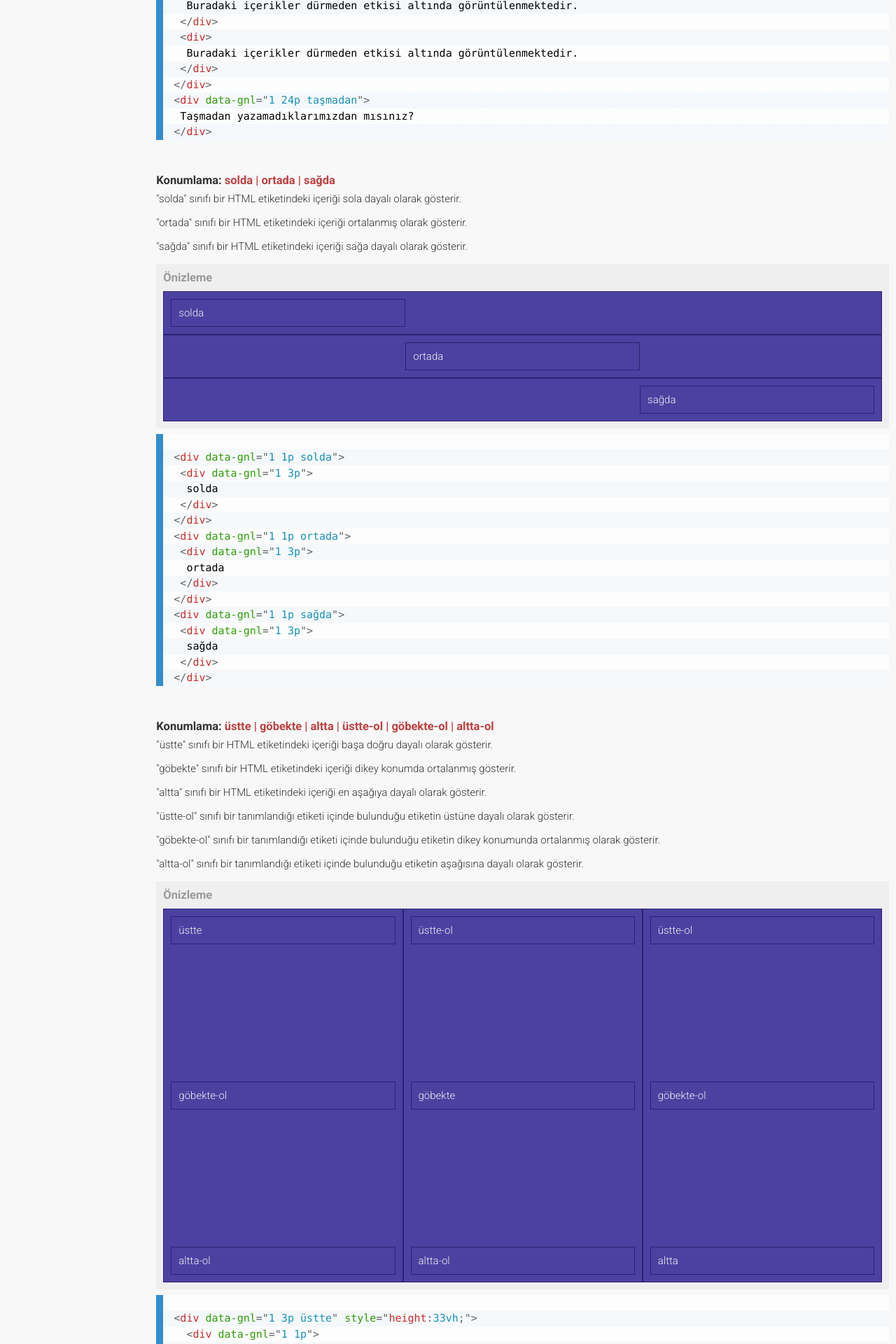
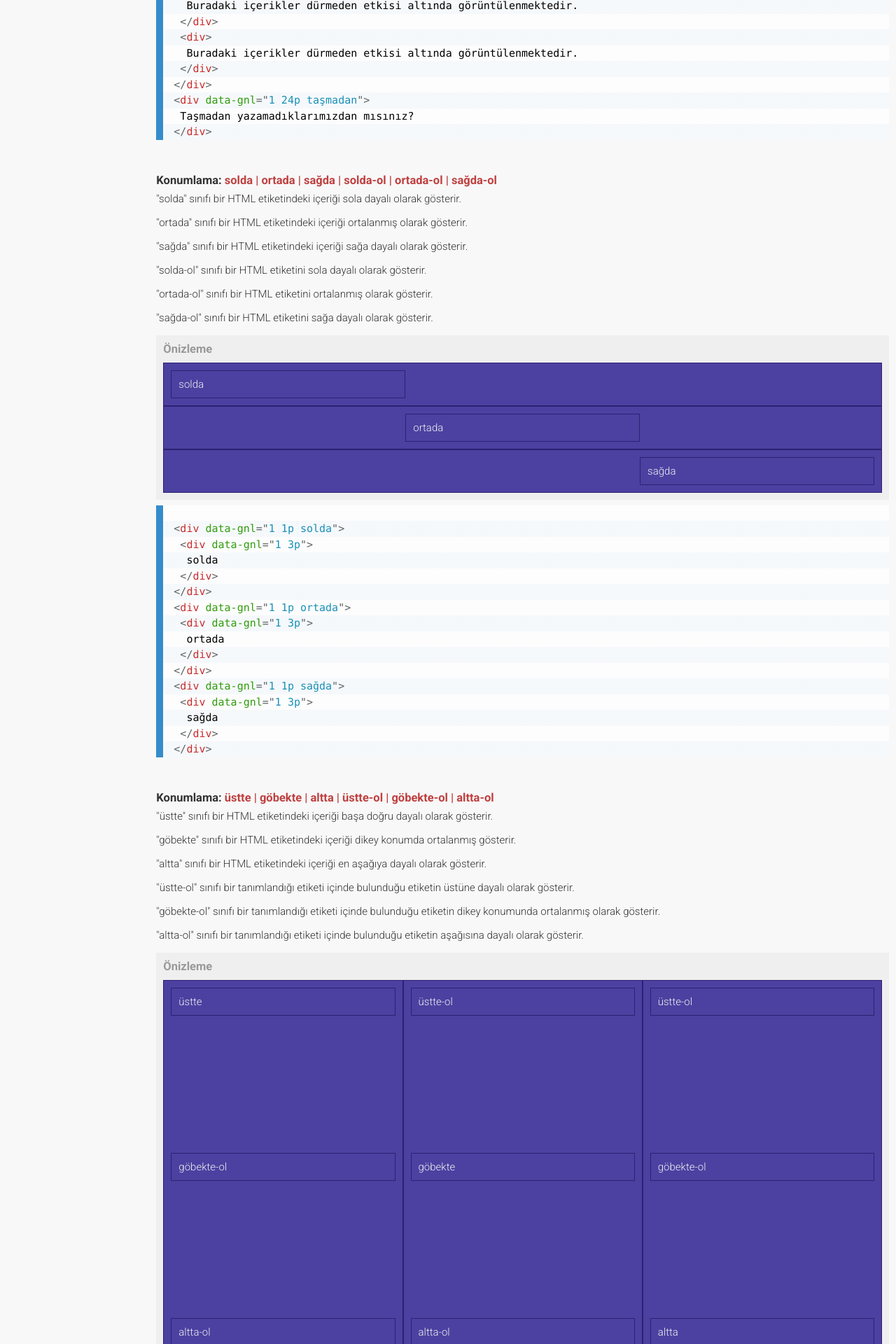
Before and after one commit to data-deveb/data-deveb.github.io, a Jekyll site: the page built from belgeler/kap-orgusu/konumlama.html, in a window 1280 px wide. Shown: the part 777-2697 px from the top of the page at 70% size. Built offline with Jekyll 4.4.1, drawn with Linux system fonts in a browser that asks for light colours.

Commit message:
güncelleme

```diff
--- a/belgeler/kap-orgusu/konumlama.html
+++ b/belgeler/kap-orgusu/konumlama.html
@@ -55,10 +55,13 @@ title: Kap Örgüsü Konumlama
 </code></pre>
 <p></p>
 
-<h3>Konumlama: <span data-metin="dikkat">solda | ortada | sağda</span></h3>
+<h3>Konumlama: <span data-metin="dikkat">solda | ortada | sağda | solda-ol | ortada-ol | sağda-ol</span></h3>
 <p>"solda" sınıfı bir HTML etiketindeki içeriği sola dayalı olarak gösterir.</p>
 <p>"ortada" sınıfı bir HTML etiketindeki içeriği ortalanmış olarak gösterir.</p>
 <p>"sağda" sınıfı bir HTML etiketindeki içeriği sağa dayalı olarak gösterir.</p>
+<p>"solda-ol" sınıfı bir HTML etiketini sola dayalı olarak gösterir.</p>
+<p>"ortada-ol" sınıfı bir HTML etiketini ortalanmış olarak gösterir.</p>
+<p>"sağda-ol" sınıfı bir HTML etiketini sağa dayalı olarak gösterir.</p>
 <p></p>
 <div data-gnl="1 1p" class="önizleme">
   <h3>Önizleme</h3>
```
